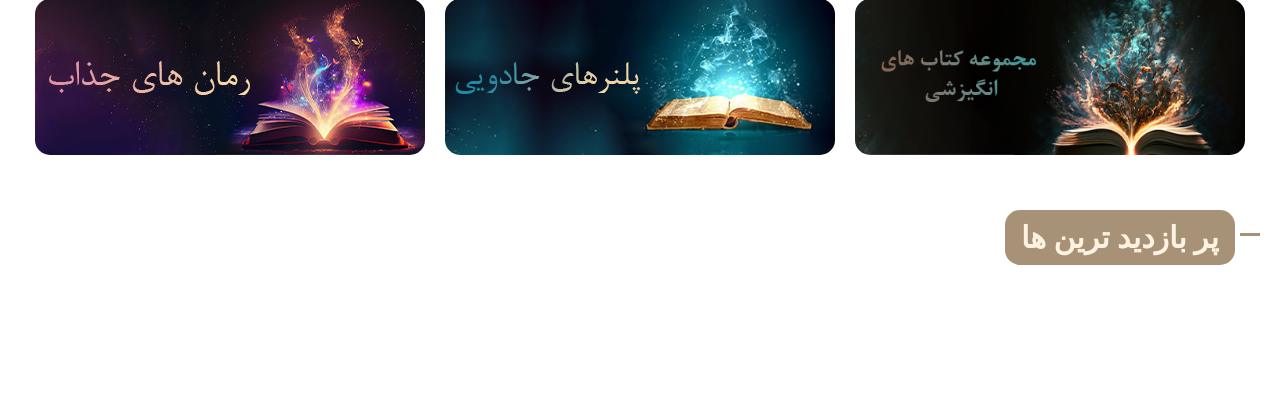
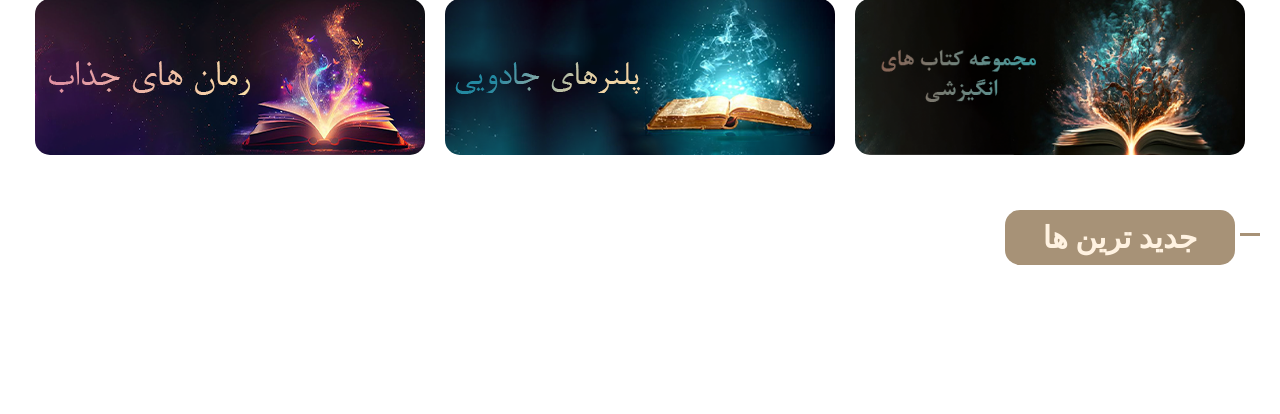
Before and after one commit to Hassan-Mousavi/Book.project, a Django app: page / in a window 1280 px wide. Shown: the part 838-1252 px from the top of the page. Run offline with Django 5.2, Linux system fonts and the light colour scheme; data that the repository does not hold is empty; parts of the project's set-up code (start-up, migrations or seed data) failed here and were passed over.

Commit message:
add newest products in homepage

```diff
--- a/backend/store/views.py
+++ b/backend/store/views.py
@@ -9,7 +9,7 @@ class HomeView(generic.ListView):
     context_object_name = 'books'
 
     def get_queryset(self):
-        return Book.objects.select_related('category').all()
+        return Book.objects.select_related('category').order_by('-datatime_created').all()[0:6]
 
 
 class BookListView(generic.ListView):
--- a/backend/templates/home.html
+++ b/backend/templates/home.html
@@ -38,7 +38,7 @@
         </section>
         <section class="most-view">
             <div class="container">
-                <h2 class="most-view_title">پر بازدید ترین ها</h2>
+                <h2 class="most-view_title">جدید ترین ها</h2>
                 <div class="product-slider">
                     {% for book in books %}
                         <div class="slide slide-1">
```
Also changed, not shown: backend/media/covers/habit-the-top-100-best-habits-how-to-make-a-positive-habit-permanent-and-how-to-b_oyWEtP1.jpg (added).
